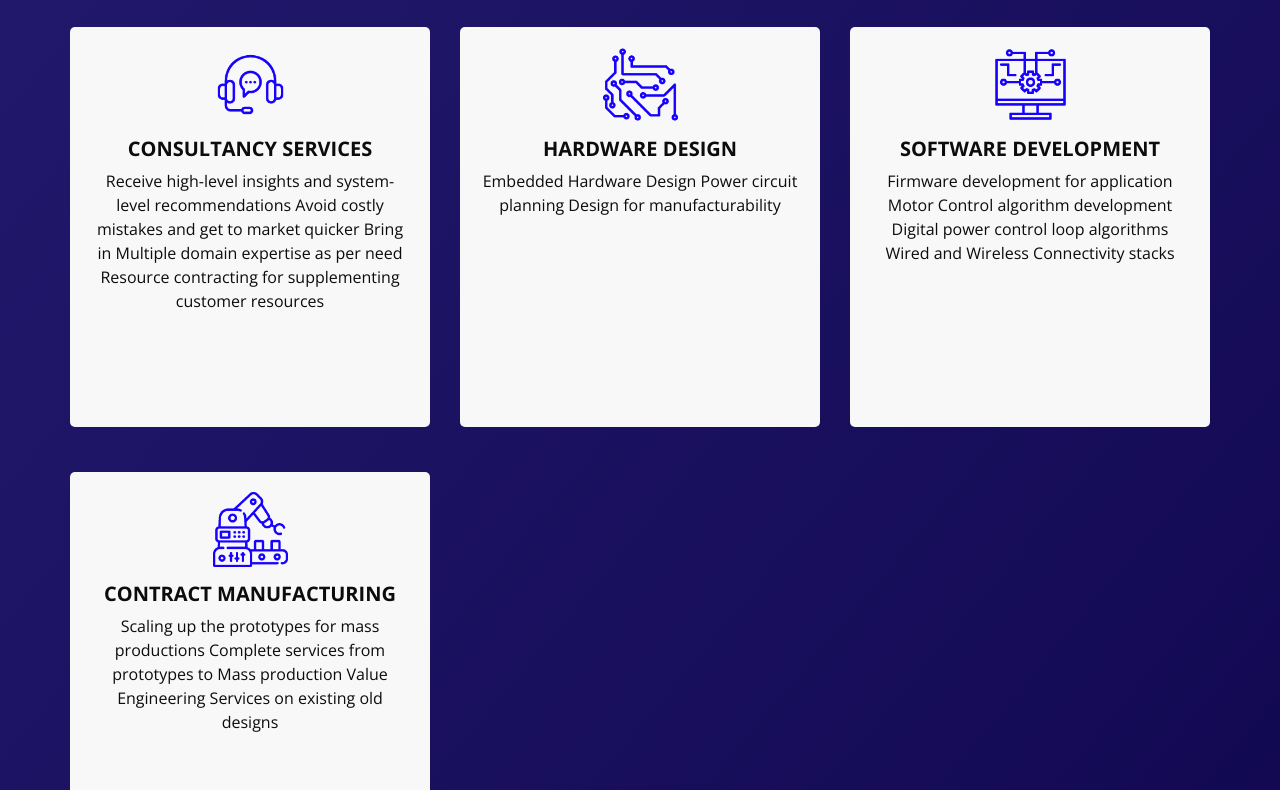
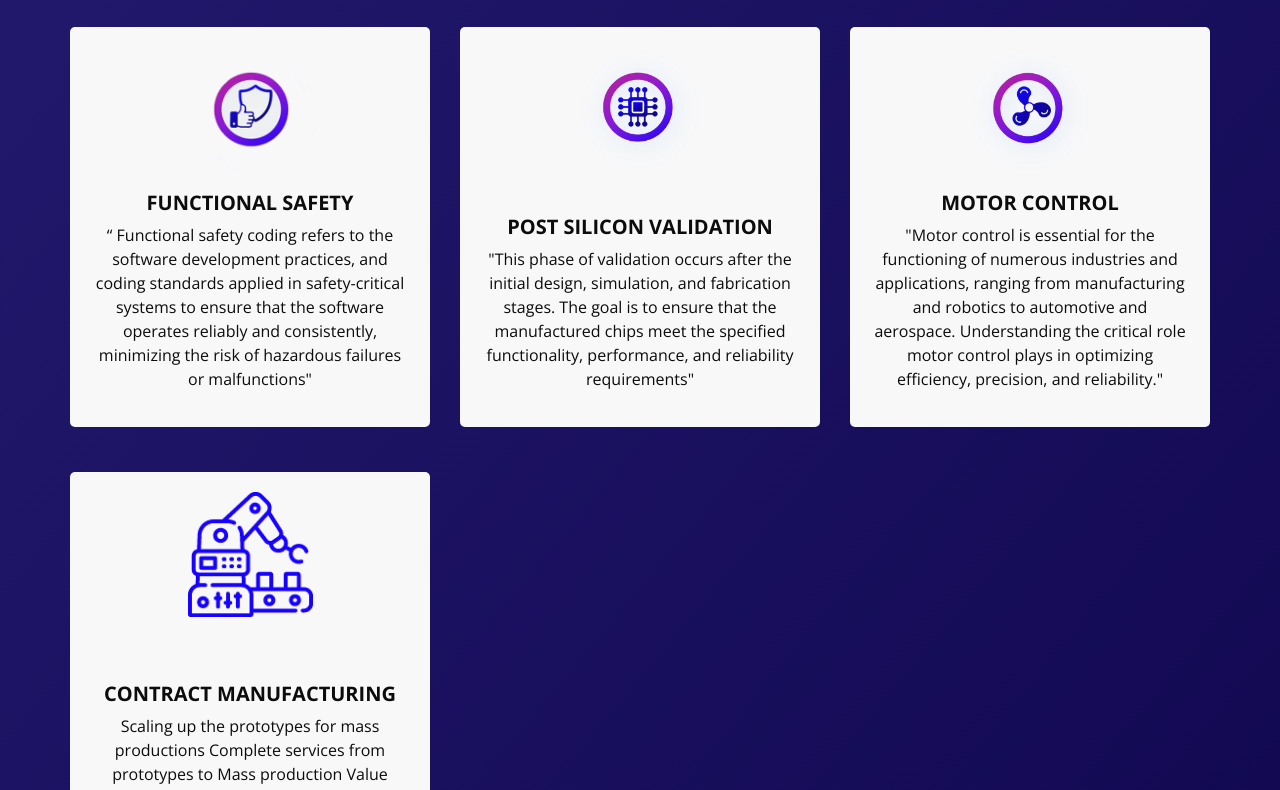
Before and after one commit to toneyabraham08/ea_web, a plain HTML site: page service.html in a window 1280 px wide. Shown: the part 251-1041 px from the top of the page. Drawn offline with nearby package versions, Linux system fonts and the light colour scheme; some packages are replaced by stand-ins of ours.

Commit message:
Added domain instead of service

```diff
--- a/css/style.css
+++ b/css/style.css
@@ -447,6 +447,8 @@ a:focus {
   margin-bottom: 15px;
 }
 
+
+
 .service_section .box .img-box img {
   max-width: 100%;
   max-height: 100%;
@@ -463,6 +465,7 @@ a:focus {
   color: #00204a;
   font-weight: 600;
 }
+
 
 .service_section .box .detail-box a:hover {
   color: #00bbf0;
@@ -963,6 +966,33 @@ a:focus {
 .loader img {
   width: 280px;
 }
+
+.service_section .box .img-cusbox {
+  display: -webkit-box;
+  display: -ms-flexbox;
+  display: flex;
+  -webkit-box-pack: center;
+      -ms-flex-pack: center;
+          justify-content: center;
+  -webkit-box-align: start;
+      -ms-flex-align: start;
+          align-items: flex-start;
+  width: 125px;
+  min-width: 75px;
+  height: 175px;
+  margin-bottom: 15px;
+}
+.service_section .box .img-cusbox:hover {
+  background-color: #2980b9; /* New background color on hover */
+}
+.service_section .box .img-cusbox img {
+  max-width: 100%;
+  max-height: 100%;
+  -webkit-transition: all 0.3s;
+  transition: all 0.3s;
+  /* background-color: #002b64; */
+}
+
 /* On screens that are 992px or less, set the background color to blue */
 @media screen and (max-width: 400px) {
   .navbar-brand span {
--- a/service.html
+++ b/service.html
@@ -75,7 +75,7 @@
                   <a class="nav-link" href="about.html"> About</a>
                 </li>
                 <li class="nav-item active">
-                  <a class="nav-link" href="service.html">Services <span class="sr-only">(current)</span> </a>
+                  <a class="nav-link" href="service.html">Domains <span class="sr-only">(current)</span> </a>
                 </li>
                 <li class="nav-item">
                   <a class="nav-link" href="why.html">Why Us</a>
@@ -107,7 +107,8 @@
         <div class="container ">
           <div class="heading_container heading_center">
             <h2>
-              <span style="color: white;">Our</span> <span>Services</span>
+              <span style="color: white;">Domain
+              </span> <span>Expertise</span>
             </h2>
             <!-- <p style="color: white;">
             There are many variations of passages of Lorem Ipsum available, but the majority have suffered alteration
@@ -116,17 +117,17 @@
           <div class="row">
             <div class="col-md-4 ">
               <div class="box ">
-                <div class="img-box">
-                  <img src="icons/cons.png" alt="">
+                <div class="img-cusbox">
+                  <img src="icons/fusa.png" alt="">
                 </div>
                 <div class="detail-box">
                   <h5>
-                    CONSULTANCY SERVICES
+                    FUNCTIONAL SAFETY
                   </h5>
                   <p>
-                    Receive high-level insights and system-level recommendations Avoid costly mistakes and get to market
-                    quicker Bring in Multiple domain expertise as per need Resource contracting for supplementing
-                    customer resources
+                    “ Functional safety coding refers to the software development practices, and coding standards
+                    applied in safety-critical systems to ensure that the software operates reliably and consistently,
+                    minimizing the risk of hazardous failures or malfunctions"
                   </p>
                   <!-- <a href="">
                     Read More
@@ -136,15 +137,17 @@
             </div>
             <div class="col-md-4 ">
               <div class="box ">
-                <div class="img-box">
-                  <img src="icons/pcb.png" alt="">
+                <div class="img-cusbox">
+                  <img src="icons/psv.png" alt="">
                 </div>
                 <div class="detail-box">
                   <h5>
-                    HARDWARE DESIGN
+                    POST SILICON VALIDATION
                   </h5>
                   <p>
-                    Embedded Hardware Design Power circuit planning Design for manufacturability
+                    "This phase of validation occurs after the initial design, simulation, and fabrication stages. The
+                    goal is to ensure that the manufactured chips meet the specified functionality, performance, and
+                    reliability requirements"
                   </p>
                   <!-- <a href="">
                     Read More
@@ -154,16 +157,18 @@
             </div>
             <div class="col-md-4 ">
               <div class="box ">
-                <div class="img-box">
-                  <img src="icons/soft.png" alt="">
+                <div class="img-cusbox">
+                  <img src="icons/motor.png" alt="">
                 </div>
                 <div class="detail-box">
                   <h5>
-                    SOFTWARE DEVELOPMENT
+                    MOTOR CONTROL
                   </h5>
                   <p>
-                    Firmware development for application Motor Control algorithm development Digital power control loop
-                    algorithms Wired and Wireless Connectivity stacks
+                    "Motor control is essential for the functioning of numerous industries and applications, ranging from
+                    manufacturing and robotics to automotive and aerospace. Understanding the critical role motor
+                    control plays in optimizing efficiency, precision, and reliability."
+
                   </p>
                   <!-- <a href="">
                     Read More
@@ -173,7 +178,7 @@
             </div>
             <div class="col-md-4 ">
               <div class="box ">
-                <div class="img-box">
+                <div class="img-cusbox">
                   <img src="icons/manufac.png" alt="">
                 </div>
                 <div class="detail-box">
```
Also changed, not shown: about.html (+1 -1 lines), contact.html (+1 -1 lines), index.html (+12 -12 lines), why.html (+1 -1 lines), icons/embSandH.png (added), icons/fusa.png (added), icons/hsh.png (added), icons/linux.png (added), icons/motor.png (added), icons/pcbandpcba.png (added), icons/psv.png (added), icons/software.png (added), icons/wireless.png (added), images/bobban.jpeg (added).
